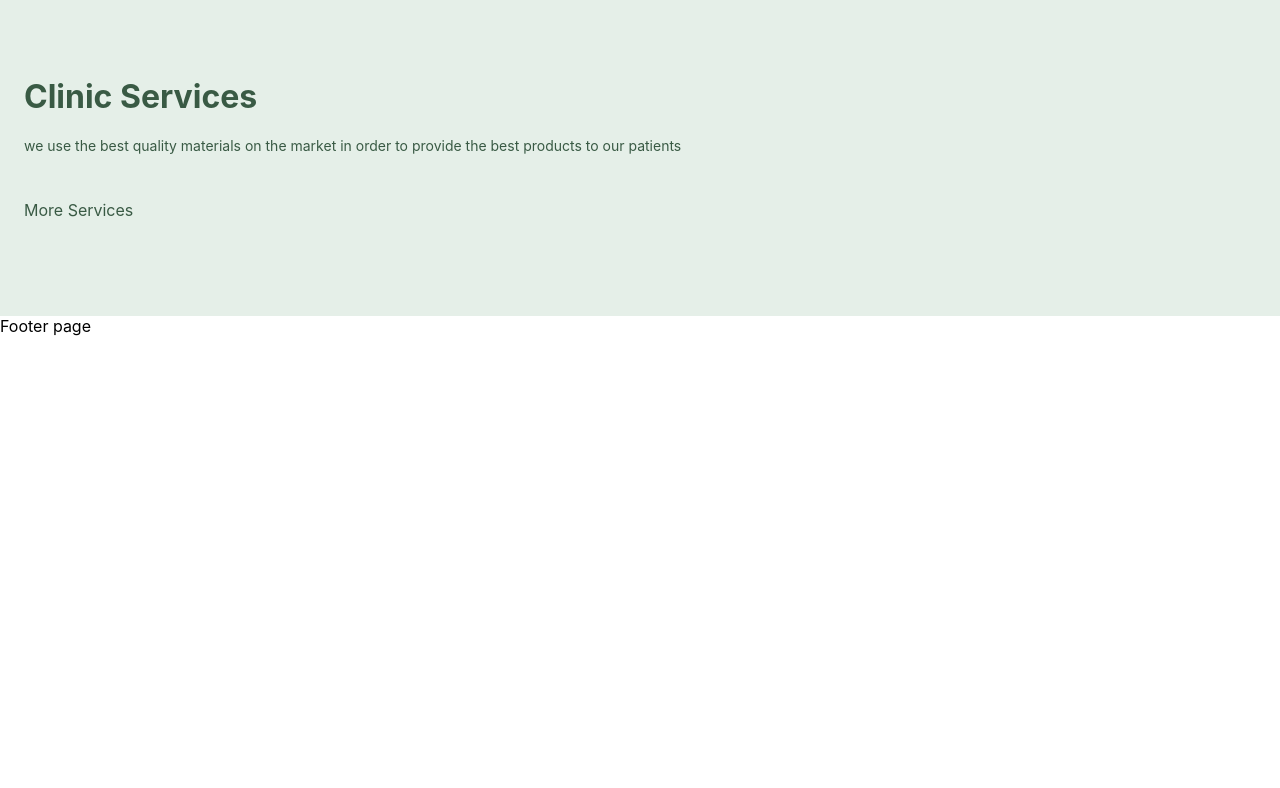
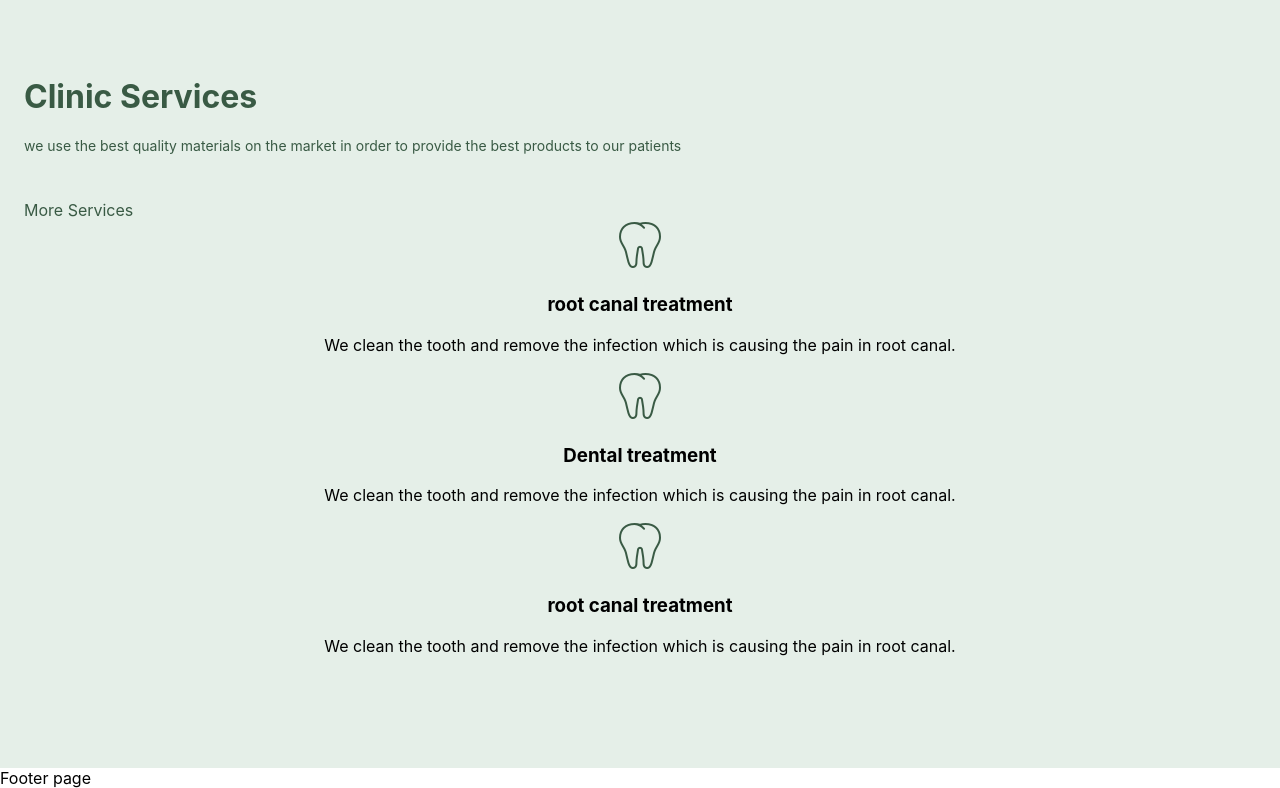
Before and after one commit to MuhammadTurkmen/Dental-Landing-Page-React, a React (Create React App) app: page / in a window 1280 px wide. Shown: the part 1768-2556 px from the top of the page. Before the commit the page ends 2104 px from the top, so only its background shows below. Built offline with nearby package versions, Linux system fonts and the light colour scheme.

Commit message:
adding map

```diff
--- a/src/components/Services.js
+++ b/src/components/Services.js
@@ -17,7 +17,16 @@ function Services() {
         <a href="#">More Services</a>
       </div>
       <div className="card-container">
-        <div className="card"></div>
+        {cards.map(({ tooth, name, desc }) => {
+          return (
+            <div className="card">
+              <img src={tooth} alt={name} />
+              <h3>{name}</h3>
+              <p>{desc}</p>
+            </div>
+          );
+        })}
+
         <div className="card"></div>
       </div>
     </Wrapper>
```
